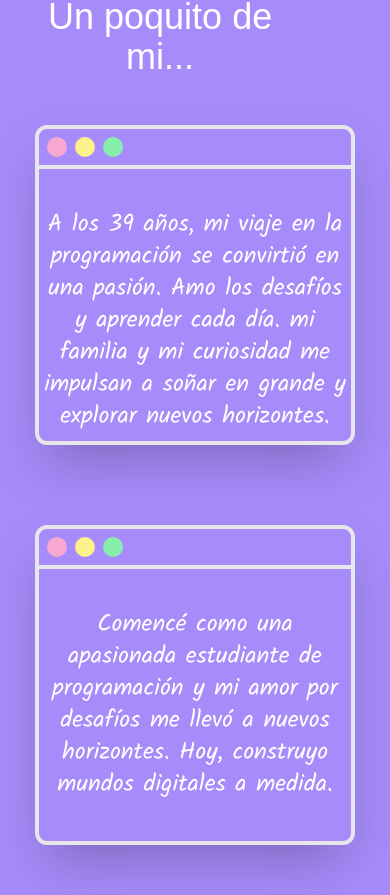
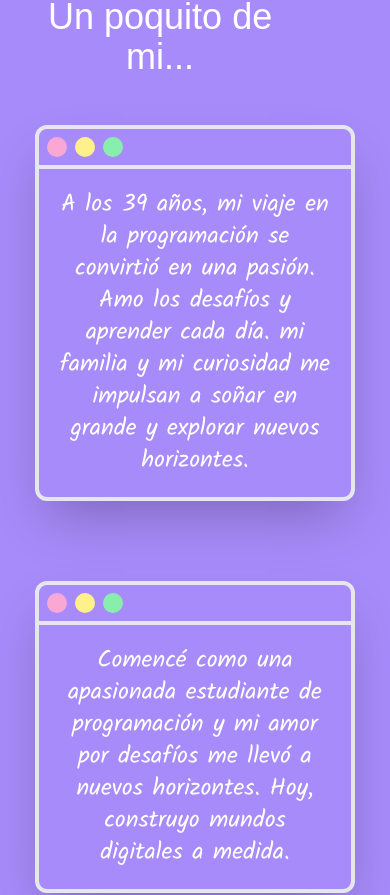
Before and after one commit to NinaLizbeth/portafolio, a Next.js app: page / in a window 390 px wide. Shown: the part 879-1774 px from the top of the page. Built offline with nearby package versions, Linux system fonts and the light colour scheme; a web font is replaced by a local one.

Commit message:
[fix]:descarga

```diff
--- a/src/app/_app.js
+++ b/src/app/_app.js
@@ -1,10 +1,10 @@
-import { ParallaxProvider } from 'react-scroll-parallax';
+import '../styles/globals.css';
 
 function MyApp({ Component, pageProps }) {
  return (
-  <ParallaxProvider>
+
     <Component {...pageProps} />
-  </ParallaxProvider>
+
  );
 }
 
--- a/src/app/components/navbar/Navbar.jsx
+++ b/src/app/components/navbar/Navbar.jsx
@@ -55,19 +55,24 @@ const Navbar = () => {
           <Link style={fontRampart.style} href="/proyectos"><li className="text-white p-2 rounded-lg  bg-pink-300 shadow-xl hover:scale-125 text-2xl" >Proyectos</li></Link>
           <a style={fontRampart.style} href="#contactoId"><li className="text-white p-2 rounded-lg  bg-pink-300 shadow-2xl  hover:scale-125 text-2xl">Contacto</li></a>
 
+        <a className="relative -ml-5 -mt-10" href="/pdf/cv.pdf" download >
+          <DownLoadSvg className="w-32   hover:scale-110"/>
+          <div className="justify-center w-52 items-center top-5  absolute flex left-12 gap-2" >
+ <ArrowSvg  className="   w-14" id="arrow"/>
+      <p id="cv" style={fontSatisfy.style} className=" text-pink-400 inline-block    text-2xl ">Descarga mi cv </p>
+
+ </div>
+          </a>
         </ul>
-        <a href="/pdf/cv.pdf" download ><DownLoadSvg className="w-32 ml-[98%] l hover:scale-110 -my-[22%]"/></a>
 
 
 
 
       </nav>
-      <div className="border bg-white hidden md:block ">
-      <p style={fontSatisfy.style} className=" text-pink-400 flex justify-end md:ml-[40%] lg:ml-[33%]  mt-28 absolute text-2xl">Descarga mi cv </p>
- <ArrowSvg className="absolute w-14 md:ml-[29%] mt-5"/>
- </div>
 
       <Link href="/"><h2 style={fontSatisfy.style}  className="absolute lg:right-36 right-14 mt-7 lg:mt-5 text-4xl lg:text-6xl text-pink-400  hover:scale-125">Nina </h2></Link>
+
+
     </>
   )
 }
--- a/src/app/components/svg/DownLoadSvg.jsx
+++ b/src/app/components/svg/DownLoadSvg.jsx
@@ -1,8 +1,7 @@
 const  DownLoadSvg = (props) => (
     <svg
       xmlns="http://www.w3.org/2000/svg"
-      width={200}
-      height={200}
+
       viewBox="0 0 375 375"
       {...props}
     >
--- a/src/app/pages/About.jsx
+++ b/src/app/pages/About.jsx
@@ -1,69 +1,162 @@
-import { FontKalam, fontRampart } from "../../../styles/fonts"
-import { motion } from "framer-motion"
+
+import { FontKalam, fontRampart } from '../../../styles/fonts';
+import { motion } from 'framer-motion';
 
 const About = () => {
-  const  variantes ={
-    entrada:{
+  const variantes = {
+    entrada: {
       y: 0,
-      opacity:1
+      opacity: 1,
     },
-    inicial:{
+    inicial: {
       y: -100,
-      opacity:0
-    }
-  }
+      opacity: 0,
+    },
+  };
   return (
     <>
+      <section id="aboutId">
+        <h2
+          style={fontRampart.style}
+          className=" absolute ml-12 lg:ml-[30%] text-white text-4xl text-center lg:text-7xl mt-8 "
+        >
+          Un poquito de <br /> mi...
+        </h2>
 
-<section id="aboutId">
-
-<h2 style={fontRampart.style}  className=" absolute ml-12 lg:ml-[30%] text-white text-4xl text-center lg:text-7xl mt-8 ">Un poquito  de <br /> mi...</h2>
-
-<article className=" w-full  bg-violet-400 flex  flex-col lg:flex-row lg:gap-20 gap-0 md:p-24 lg:justify-around justify-center items-center py-20 ">
-
+        <article className=" w-full lg:h-max h-max bg-violet-400 flex  flex-col lg:flex-row lg:gap-20 gap-0 md:p-24 lg:justify-around justify-center items-center py-20 ">
           <motion.div
-transition={{duration:1}}
+            transition={{ duration: 1 }}
             initial="inicial"
             whileInView="entrada"
             variants={variantes}
-className=" w-80 h-80 lg:w-96 lg:h-96 border-4 rounded-xl shadow-2xl  mt-20 lg:mt-44">
-    <div
+            className=" w-80 lg:w-96 border-4 rounded-xl shadow-2xl mt-20 lg:mt-44"
+          >
+            <div className="flex flex-row p-2 gap-2">
+              <div className="rounded-full w-5 h-5 bg-pink-300"></div>
+              <div className="rounded-full w-5 h-5 bg-yellow-200"></div>
+              <div className="rounded-full w-5 h-5 bg-green-300"></div>
+            </div>
+            <hr className="border-t-2 border-withe- border-2 w-full mx-auto" />
 
-    className="flex flex-row p-2 gap-2">
-      <div className="rounded-full w-5 h-5 bg-pink-300"></div>
-      <div  className="rounded-full w-5 h-5 bg-yellow-200"></div>
-      <div  className="rounded-full w-5 h-5 bg-green-300"></div>
-    </div>
-
-     <hr className="mb-10 border-t-2 border-withe- border-2 w-full mx-auto" /><p style={FontKalam.style} className="  lg:p-5 text-center  text-white text-2xl ">A los 39 años, mi viaje en la programación se convirtió en una pasión. Amo los desafíos y aprender cada día. mi familia y mi curiosidad me impulsan a soñar en grande y explorar nuevos horizontes. </p></motion.div>
+            <p style={FontKalam.style} className="p-5 lg:p-5 text-center  text-white text-2xl ">
+              A los 39 años, mi viaje en la programación se convirtió en una pasión. Amo los
+              desafíos y aprender cada día. mi familia y mi curiosidad me impulsan a soñar en grande
+              y explorar nuevos horizontes.{' '}
+            </p>
+          </motion.div>
           <motion.div
-  transition={{duration:1}}
+            transition={{ duration: 1 }}
             initial="inicial"
             whileInView="entrada"
             variants={variantes}
-
-  className=" w-80 h-80 lg:w-96 lg:h-96 border-4 rounded-xl shadow-2xl mt-20 lg:mt-44"><div className="flex flex-row p-2 gap-2">
+            className=" w-80 lg:w-96 border-4 rounded-xl shadow-2xl mt-20 lg:mt-44"
+          >
+            <div className="flex flex-row p-2 gap-2">
               <div className="rounded-full w-5 h-5 bg-pink-300"></div>
-      <div  className="rounded-full w-5 h-5 bg-yellow-200"></div>
-      <div  className="rounded-full w-5 h-5 bg-green-300"></div>
+              <div className="rounded-full w-5 h-5 bg-yellow-200"></div>
+              <div className="rounded-full w-5 h-5 bg-green-300"></div>
             </div>
-    <hr  className="mb-10 border-t-2 border-withe- border-2 w-full mx-auto" /><p style={FontKalam.style} className="lg:p-5 text-white text-2xl text-center">Comencé como una apasionada estudiante de programación y mi amor por desafíos me llevó a nuevos horizontes. Hoy, construyo mundos digitales a medida.</p></motion.div>
+            <hr className=" border-t-2 border-withe- border-2 w-full mx-auto" />
+            <p style={FontKalam.style} className="p-5 lg:p-5 text-center  text-white text-2xl ">
+              Comencé como una apasionada estudiante de programación y mi amor por desafíos me llevó
+              a nuevos horizontes. Hoy, construyo mundos digitales a medida.
+            </p>
+          </motion.div>
           <motion.div
-  transition={{duration:1}}
+            transition={{ duration: 1 }}
             initial="inicial"
             whileInView="entrada"
             variants={variantes}
-  className="w-80 h-80 lg:w-96 lg:h-96 border-4 rounded-xl shadow-2xl mt-20 lg:mt-44">
+            className=" w-80  lg:w-96 border-4 rounded-xl shadow-2xl mt-20 lg:mt-44"
+          >
             <div className="flex flex-row p-2 gap-2">
               <div className="rounded-full w-5 h-5 bg-pink-300"></div>
-      <div  className="rounded-full w-5 h-5 bg-yellow-200"></div>
-      <div  className="rounded-full w-5 h-5 bg-green-300"></div>
+              <div className="rounded-full w-5 h-5 bg-yellow-200"></div>
+              <div className="rounded-full w-5 h-5 bg-green-300"></div>
             </div>
-    <hr  className="mb-10 border-t-2 border-withe- border-2 w-full mx-auto" /><p style={FontKalam.style} className=" lg:p-5 text-white text-center text-2xl ">Además de la programación, soy una apasionada de los libros por lo cual uno de mis grandes sueños es fusionar el código y fantasía para llevar a los lectores a nuevos mundos </p></motion.div>
-
+            <hr className="border-t-2 border-withe- border-2 w-full mx-auto" />
+            <p style={FontKalam.style} className="p-5 lg:p-5 text-center  text-white text-2xl ">
+              Además de la programación, soy una apasionada de los libros por lo cual uno de mis
+              grandes sueños es fusionar el código y fantasía para llevar a los lectores a nuevos
+              mundos{' '}
+            </p>
+          </motion.div>
         </article>
       </section>
     </>
-  )
-}
-export default About
+  );
+};
+export default About;
+
+
+
+
+// import { FontKalam, fontRampart } from "../../../styles/fonts"
+// import { motion } from "framer-motion"
+
+//  const About = () => {
+//   const  variantes ={
+//     entrada:{
+//       y: 0,
+//       opacity:1
+//     },
+//     inicial:{
+//       y: -100,
+//       opacity:0
+//     }
+//   }
+//   return (
+//     <>
+
+// <section id="aboutId">
+
+// <h2 style={fontRampart.style}  className=" absolute ml-12 lg:ml-[30%] text-white text-4xl text-center lg:text-7xl mt-8 ">Un poquito  de <br /> mi...</h2>
+
+// <article className=" w-full  bg-violet-400 flex  flex-col lg:flex-row lg:gap-20 gap-0 md:p-24 lg:justify-around justify-center items-center py-20 ">
+
+// <motion.div
+// transition={{duration:1}}
+// initial="inicial"
+// whileInView="entrada"
+// variants={variantes}
+// className=" w-80 h-80 lg:w-96 lg:h-96 border-4 rounded-xl shadow-2xl  mt-20 lg:mt-44">
+//     <div
+
+//     className="flex flex-row p-2 gap-2">
+//       <div className="rounded-full w-5 h-5 bg-pink-300"></div>
+//       <div  className="rounded-full w-5 h-5 bg-yellow-200"></div>
+//       <div  className="rounded-full w-5 h-5 bg-green-300"></div>
+//     </div>
+
+//      <hr className="mb-10 border-t-2 border-withe- border-2 w-full mx-auto" /><p style={FontKalam.style} className="  lg:p-5 text-center  text-white text-2xl ">A los 39 años, mi viaje en la programación se convirtió en una pasión. Amo los desafíos y aprender cada día. mi familia y mi curiosidad me impulsan a soñar en grande y explorar nuevos horizontes. </p></motion.div>
+//   <motion.div
+//   transition={{duration:1}}
+//   initial="inicial"
+//   whileInView="entrada"
+//   variants={variantes}
+
+//   className=" w-80 h-80 lg:w-96 lg:h-96 border-4 rounded-xl shadow-2xl mt-20 lg:mt-44"><div className="flex flex-row p-2 gap-2">
+//       <div className="rounded-full w-5 h-5 bg-pink-300"></div>
+//       <div  className="rounded-full w-5 h-5 bg-yellow-200"></div>
+//       <div  className="rounded-full w-5 h-5 bg-green-300"></div>
+//     </div>
+//     <hr  className="mb-10 border-t-2 border-withe- border-2 w-full mx-auto" /><p style={FontKalam.style} className="lg:p-5 text-white text-2xl text-center">Comencé como una apasionada estudiante de programación y mi amor por desafíos me llevó a nuevos horizontes. Hoy, construyo mundos digitales a medida.</p></motion.div>
+//   <motion.div
+//   transition={{duration:1}}
+//   initial="inicial"
+//   whileInView="entrada"
+//   variants={variantes}
+//   className="w-80 h-80 lg:w-96 lg:h-96 border-4 rounded-xl shadow-2xl mt-20 lg:mt-44">
+//   <div className="flex flex-row p-2 gap-2">
+//       <div className="rounded-full w-5 h-5 bg-pink-300"></div>
+//       <div  className="rounded-full w-5 h-5 bg-yellow-200"></div>
+//       <div  className="rounded-full w-5 h-5 bg-green-300"></div>
+//     </div>
+//     <hr  className="mb-10 border-t-2 border-withe- border-2 w-full mx-auto" /><p style={FontKalam.style} className=" lg:p-5 text-white text-center text-2xl ">Además de la programación, soy una apasionada de los libros por lo cual uno de mis grandes sueños es fusionar el código y fantasía para llevar a los lectores a nuevos mundos </p></motion.div>
+
+// </article>
+// </section>
+//     </>
+//   )
+// }
+// export default About
--- a/tailwind.config.js
+++ b/tailwind.config.js
@@ -2,6 +2,9 @@
 
 
 module.exports = {
+
+
+
   content: [
     './src/pages/**/*.{js,ts,jsx,tsx,mdx}',
     './src/components/**/*.{js,ts,jsx,tsx,mdx}',
@@ -18,6 +21,15 @@ module.exports = {
 
     },
   },
+  theme: {
+    screens: {
+      'sm': '640px',
+      'md': '768px',
+      'lg': '1024px',
+      'xl': '1280px',
+    },
+  },
+
 
 
   plugins: [],
```
Also changed, not shown: src/app/components/navbar/ProyectNavbar.jsx (+10 -7 lines), src/app/pages/Skill.jsx (+17 -5 lines). Lines whose indentation alone changed are shown as unchanged.
